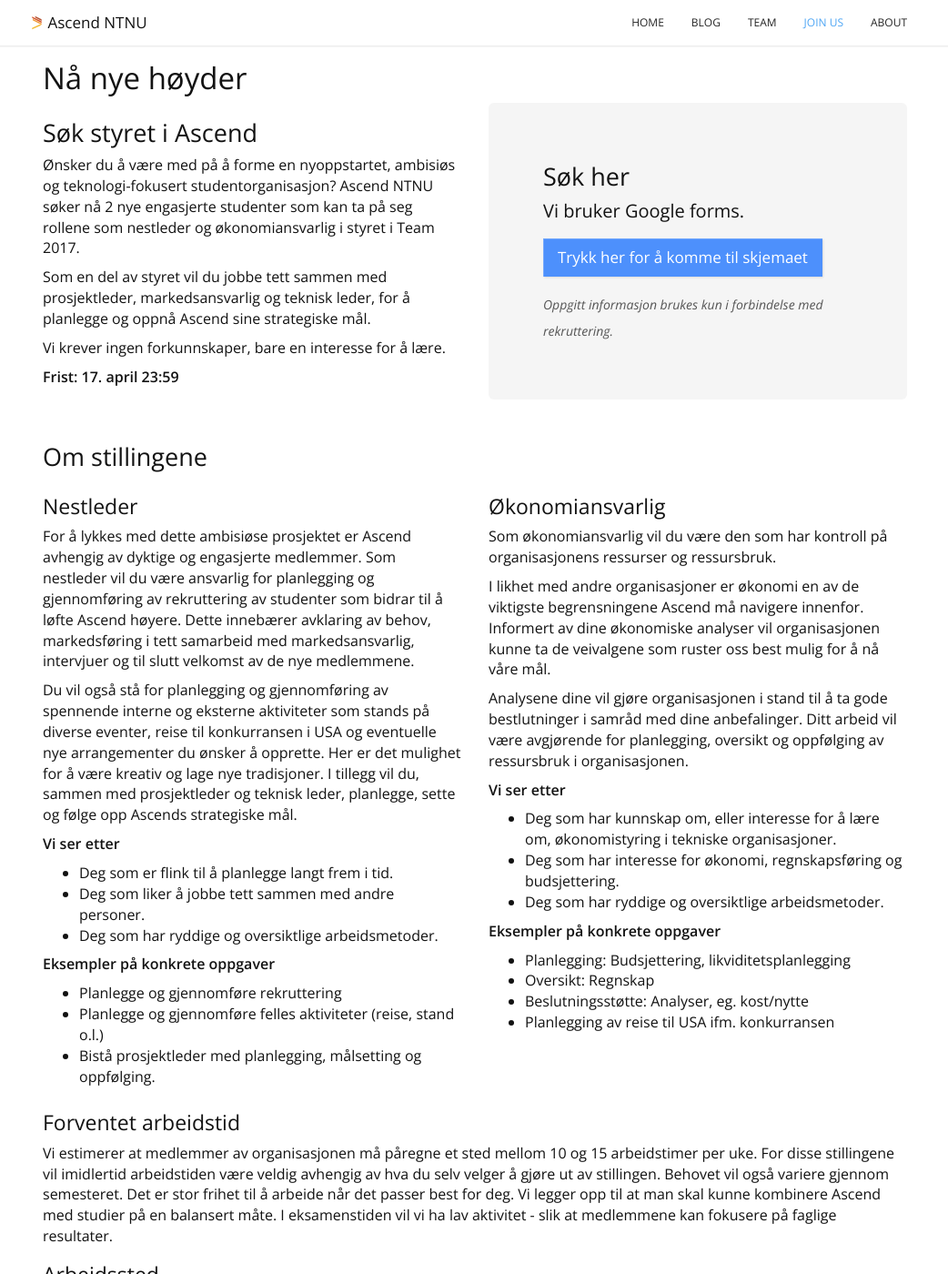
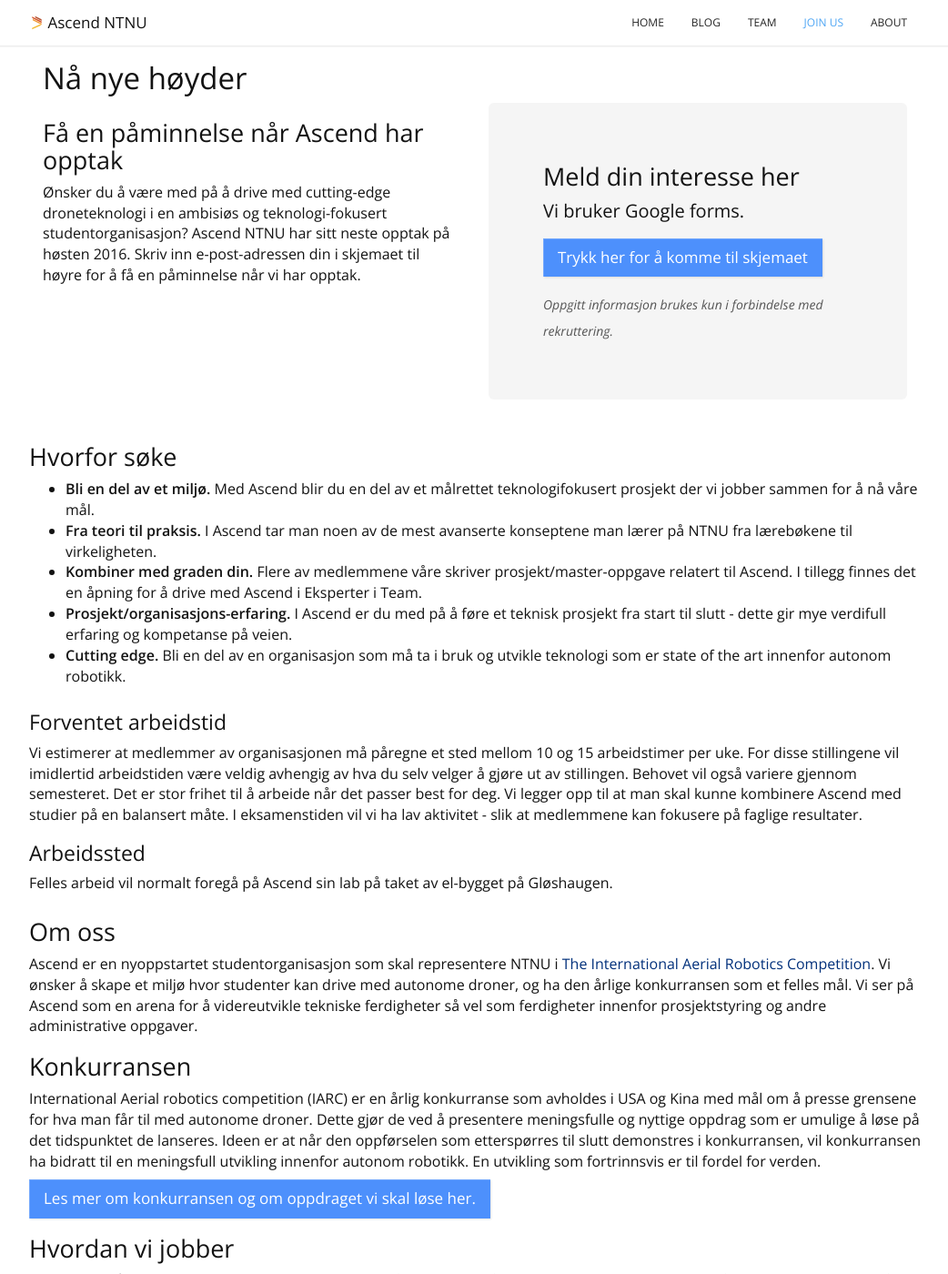
Before and after one commit to AscendNTNU/AscendNTNU.github.io, a Jekyll site: the page built from join.html, in a window 1280 px wide and 1400 px high. Shown: the whole window at 91% size, without its empty margins (118-1160 px from the left). Built offline with Jekyll 4.4.1, drawn with Linux system fonts in a browser that asks for light colours; some of the changed text lies outside the part shown.

Commit message:
change join to interest-list page

```diff
--- a/join.html
+++ b/join.html
@@ -7,110 +7,25 @@
 	<h1>Nå nye høyder</h1>
 	<div class="row">
 		<div class="col-md-6">
-			<h2>Søk styret i Ascend</h2>
+			<h2>Få en påminnelse når Ascend har opptak</h2>
 			<p>
-				Ønsker du å være med på å forme en nyoppstartet, ambisiøs og teknologi-fokusert studentorganisasjon?  Ascend NTNU søker nå 2 nye engasjerte studenter som kan ta på seg rollene som nestleder og økonomiansvarlig i styret i Team 2017.
+				Ønsker du å være med på å drive med cutting-edge droneteknologi i en ambisiøs og teknologi-fokusert studentorganisasjon?  Ascend NTNU har sitt neste opptak på høsten 2016. Skriv inn e-post-adressen din i skjemaet til høyre for å få en påminnelse når vi har opptak.
 			</p>
-			<p>
-				Som en del av styret vil du jobbe tett sammen med prosjektleder, markedsansvarlig og teknisk leder, for å planlegge og oppnå Ascend sine strategiske mål.
-			<p>
-				Vi krever ingen forkunnskaper, bare en interesse for å lære.
-			</p>
-			<p>
-			<strong>Frist: 17. april 23:59</strong>
-			</p>
+
+
 		</div>
 		<div class="col-md-6">
 			<div class="jumbotron">
-			  <h2>Søk her</h2>
+			  <h2>Meld din interesse her</h2>
 			  <p>Vi bruker Google forms.</p>
-			  <p><a class="btn btn-primary btn-lg" href="http://goo.gl/forms/e334e8Vp2b" role="button">Trykk her for å komme til skjemaet</a></p>
+			  <p><a class="btn btn-primary btn-lg" href="https://docs.google.com/forms/d/1W8fjedz_ZqdjajNSbKaLYxSs2ytwiaz7r9UtfHXCoaA/viewform" role="button">Trykk her for å komme til skjemaet</a></p>
 			  <p><small>Oppgitt informasjon brukes kun i forbindelse med rekruttering.</small>
 			  </p>
 			</div>
 		</div>
-	</div>
-	<div class="row">
-		<div class="col-md-12">
-			<h2>Om stillingene</h2>
-		</div>
-	</div>
-	<div class="row">
-		<div class="col-md-6">
-			<h3>Nestleder</h3>
-			<p>
-				For å lykkes med dette ambisiøse prosjektet er Ascend avhengig av dyktige og engasjerte medlemmer. Som nestleder vil du være ansvarlig for planlegging og gjennomføring av rekruttering av studenter som bidrar til å løfte Ascend høyere. Dette innebærer avklaring av behov, markedsføring i tett samarbeid med markedsansvarlig, intervjuer og til slutt velkomst av de nye medlemmene.
-			</p>
-			<p>
-				Du vil også stå for planlegging og gjennomføring av spennende interne og eksterne aktiviteter som stands på diverse eventer, reise til konkurransen i USA og eventuelle nye arrangementer du ønsker å opprette. Her er det mulighet for å være kreativ og lage nye tradisjoner. I tillegg vil du, sammen med prosjektleder og teknisk leder, planlegge, sette og følge opp Ascends strategiske mål.
-			</p>
 
 
-			<p><strong>Vi ser etter</strong></p>
-			<ul>
-				<li>Deg som er flink til å planlegge langt frem i tid. </li>
-				<li>Deg som liker å jobbe tett sammen med andre personer.</li>
-				<li>Deg som har ryddige og oversiktlige arbeidsmetoder.</li>
-			</ul>
 
-			<p><strong>Eksempler på konkrete oppgaver</strong></p>
-			<ul>
-				<li>
-					Planlegge og gjennomføre rekruttering
-				</li>
-				<li>
-					Planlegge og gjennomføre felles aktiviteter (reise, stand o.l.)
-				</li>
-				<li>
-					Bistå prosjektleder med planlegging, målsetting og oppfølging.
-				</li>
-			</ul>
-		</div>
-
-
-		<div class="col-md-6">
-			<h3>Økonomiansvarlig</h3>
-			<p>
-				Som økonomiansvarlig vil du være den som har kontroll på organisasjonens ressurser og ressursbruk.
-			</p>
-			<p>
-				I likhet med andre organisasjoner er økonomi en av de viktigste begrensningene Ascend må navigere innenfor. Informert av dine økonomiske analyser vil organisasjonen kunne ta de veivalgene som ruster oss best mulig for å nå våre mål.
-			</p>
-			<p>
-				Analysene dine vil gjøre organisasjonen i stand til å ta gode bestlutninger i samråd med dine anbefalinger. Ditt arbeid vil være avgjørende for planlegging, oversikt og oppfølging av ressursbruk i organisasjonen.
-			</p>
-
-
-			<p><strong>Vi ser etter</strong></p>
-			<ul>
-				<li>Deg som har kunnskap om, eller interesse for å lære om, økonomistyring i tekniske organisasjoner.</li>
-				<li>Deg som har interesse for økonomi, regnskapsføring og budsjettering.</li>
-				<li>Deg som har ryddige og oversiktlige arbeidsmetoder.</li>
-			</ul>
-
-			<p><strong>Eksempler på konkrete oppgaver</strong></p>
-			<ul>
-				<li>Planlegging: Budsjettering, likviditetsplanlegging</li>
-				<li>Oversikt: Regnskap</li>
-				<li>Beslutningsstøtte: Analyser, eg. kost/nytte</li>
-				<li>Planlegging av reise til USA ifm. konkurransen</li>
-			</ul>
-
-		</div>
-	</div>
-	<div class="row">
-		<div class="col-md-12">
-			<h3>Forventet arbeidstid</h3>
-			<p>
-				Vi estimerer at medlemmer av organisasjonen må påregne et sted mellom 10 og 15 arbeidstimer per uke. For disse stillingene vil imidlertid arbeidstiden være veldig avhengig av hva du selv velger å gjøre ut av stillingen. Behovet vil også variere gjennom semesteret. Det er stor frihet til å arbeide når det passer best for deg. Vi legger opp til at man skal kunne kombinere Ascend med studier på en balansert måte. I eksamenstiden vil vi ha lav aktivitet - slik at medlemmene kan fokusere på faglige resultater.
-			</p>
-
-			<h3>Arbeidssted</h3>
-			<p>
-				Felles arbeid vil normalt foregå på Ascend sin lab på taket av el-bygget på Gløshaugen.
-			</p>
-		</div>
-	</div>
 	<div class="row">
 		<div class="col-md-12">
 			<h2>Hvorfor søke</h2>
@@ -136,6 +51,21 @@
 
 	<div class="row">
 		<div class="col-md-12">
+			<h3>Forventet arbeidstid</h3>
+			<p>
+				Vi estimerer at medlemmer av organisasjonen må påregne et sted mellom 10 og 15 arbeidstimer per uke. For disse stillingene vil imidlertid arbeidstiden være veldig avhengig av hva du selv velger å gjøre ut av stillingen. Behovet vil også variere gjennom semesteret. Det er stor frihet til å arbeide når det passer best for deg. Vi legger opp til at man skal kunne kombinere Ascend med studier på en balansert måte. I eksamenstiden vil vi ha lav aktivitet - slik at medlemmene kan fokusere på faglige resultater.
+			</p>
+
+			<h3>Arbeidssted</h3>
+			<p>
+				Felles arbeid vil normalt foregå på Ascend sin lab på taket av el-bygget på Gløshaugen.
+			</p>
+		</div>
+	</div>
+
+
+	<div class="row">
+		<div class="col-md-12">
 			<h2>Om oss</h2>
 			<p>
 				Ascend er en nyoppstartet studentorganisasjon som skal representere NTNU i <a href="http://www.aerialroboticscompetition.org/">The International Aerial Robotics Competition</a>. Vi ønsker å skape et miljø hvor studenter kan drive med autonome droner, og ha den årlige konkurransen som et felles mål. Vi ser på Ascend som en arena for å videreutvikle tekniske ferdigheter så vel som ferdigheter innenfor prosjektstyring og andre administrative oppgaver.
@@ -145,9 +75,9 @@
 			<p>
 				International Aerial robotics competition (IARC) er en årlig konkurranse som avholdes i USA og Kina med mål om å presse grensene for hva man får til med autonome droner. Dette gjør de ved å presentere meningsfulle og nyttige oppdrag som er umulige å løse på det tidspunktet de lanseres. Ideen er at når den oppførselen som etterspørres til slutt demonstres i konkurransen, vil konkurransen ha bidratt til en meningsfull utvikling innenfor autonom robotikk. En utvikling som fortrinnsvis er til fordel for verden.
 			</p>
-			<p>
-				Konkurransen består av ulike oppdrag som lagene konkurrerer om å klare best mulig, og oppdraget skiftes ikke ut før et lag har klart det godt nok. Det finnes (en litt pompøs) <a href="http://www.aerialroboticscompetition.org/">video av det nåværende oppdraget på nettsidene til IARC</a>. Dette er det syvende oppdraget siden IARC startet i 1990. Laget som vant konkurransen sommeren 2015 var langt unna å klare oppdraget. Når Ascend deltar i konkurransen for første gang sommeren 2016, kommer det til å være tredje gang oppdrag syv går om igjen. Det blir også første gang et lag fra Norden er med i konkurransen. Til vanlig deltar lag fra institusjoner som MIT, Stanford og Carnegie Mellon.
-			</p>
+
+			<p><a class="btn btn-primary btn-lg" href="https://docs.google.com/forms/d/1W8fjedz_ZqdjajNSbKaLYxSs2ytwiaz7r9UtfHXCoaA/viewform" role="button">Les mer om konkurransen og om oppdraget vi skal løse her.</a></p>
+
 
 			<h2>Hvordan vi jobber</h2>
 
```
